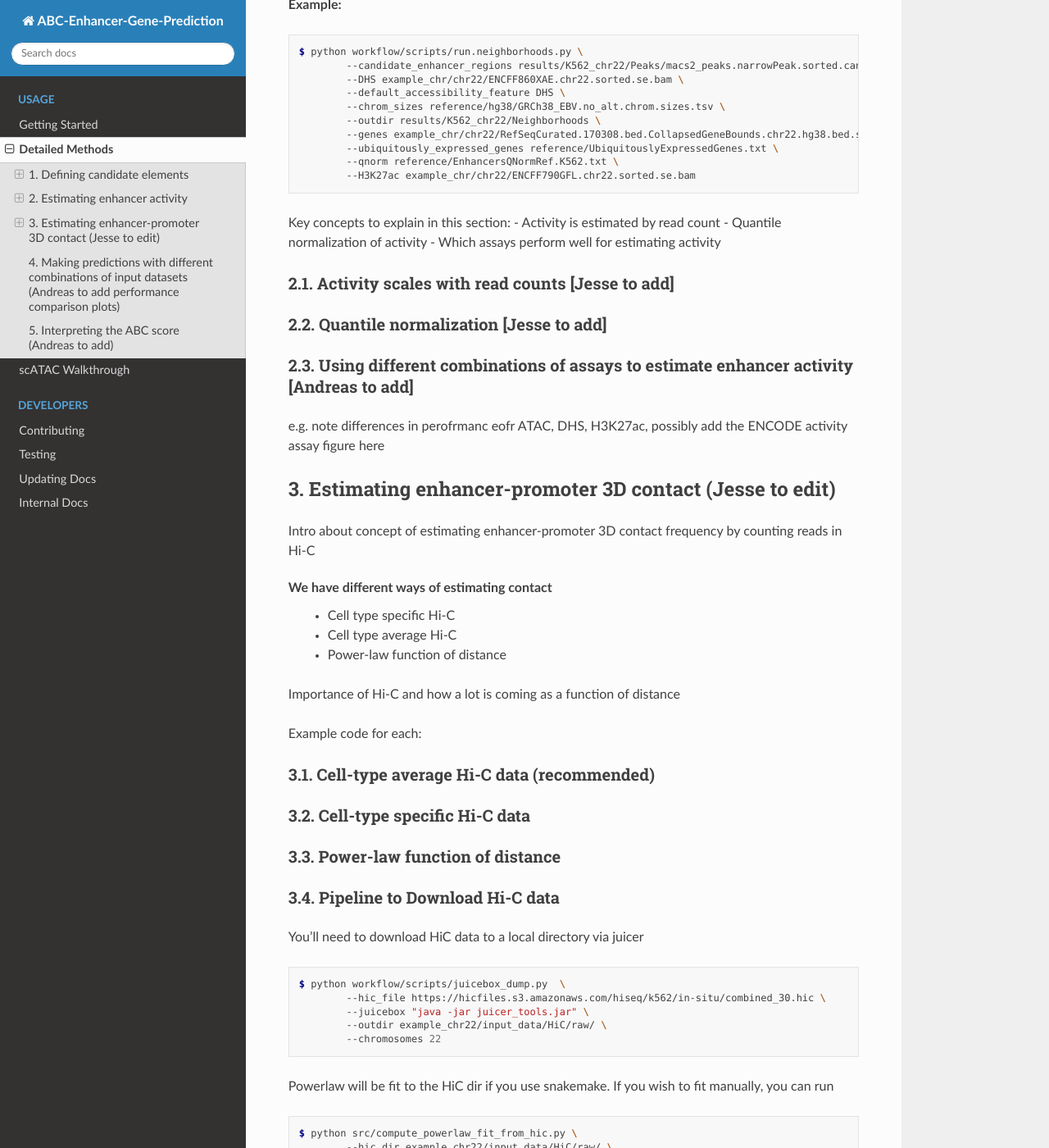
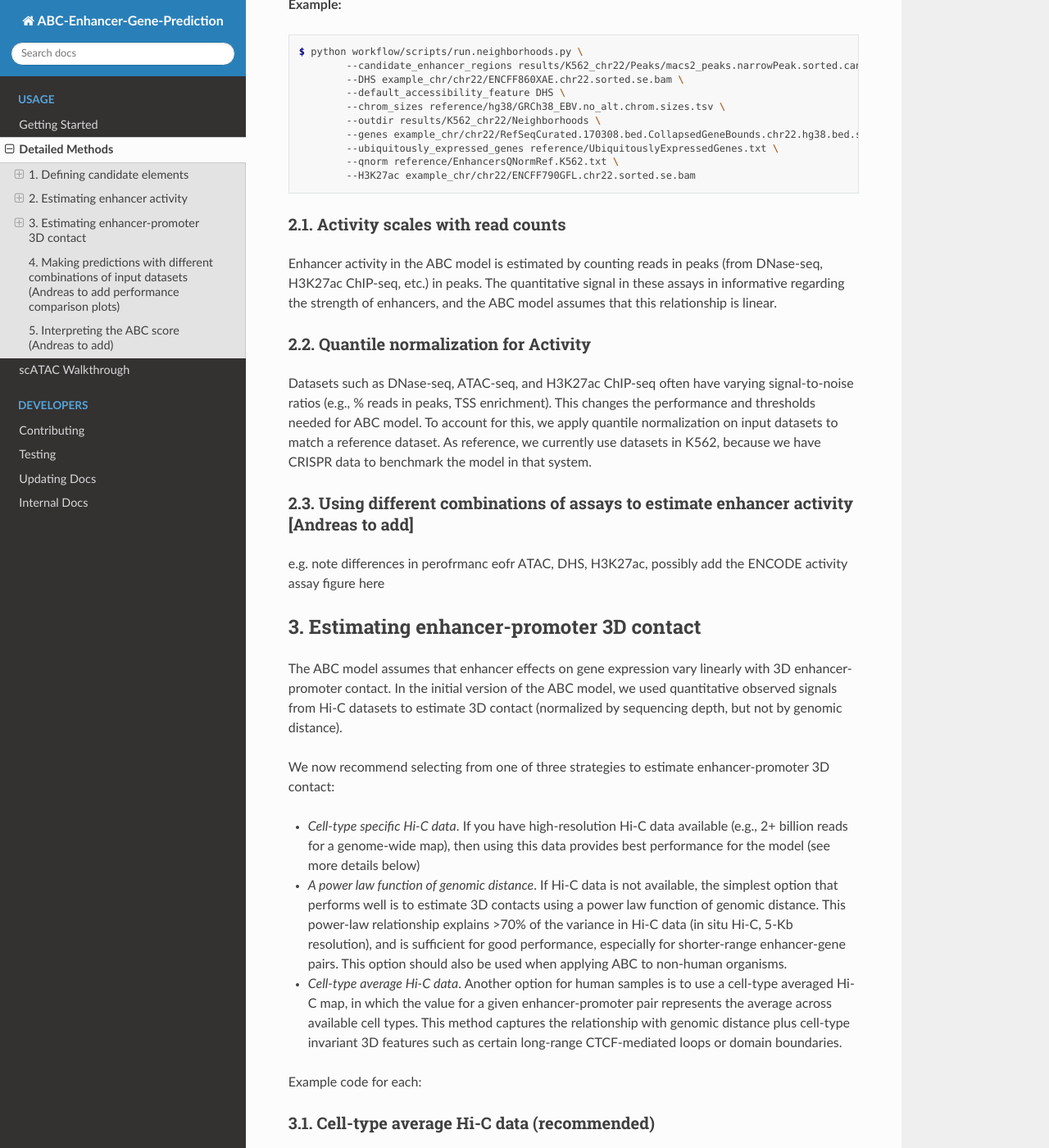
Before and after one commit to broadinstitute/ABC-Enhancer-Gene-Prediction, a Sphinx documentation site: the page built from docs/usage/methods.rst, in a window 1280 px wide and 1400 px high, scrolled down 3209 px. Shown: the whole window at 82% size. Built offline with Sphinx 7.4.7 and the Read the Docs theme 2.0.0, drawn with Linux system fonts in a browser that asks for light colours; some of the changed text lies outside the part shown.

Commit message:
Update methods.rst
Edited contact, activity sections

```diff
--- a/docs/usage/methods.rst
+++ b/docs/usage/methods.rst
@@ -122,34 +122,28 @@ Description:
 		--qnorm reference/EnhancersQNormRef.K562.txt \
 		--H3K27ac example_chr/chr22/ENCFF790GFL.chr22.sorted.se.bam
 
-Key concepts to explain in this section:
-- Activity is estimated by read count
-- Quantile normalization of activity
-- Which assays perform well for estimating activity
+2.1. Activity scales with read counts
+^^^^^^^^^^^^^^^^^^^^^^^^^^^^
+Enhancer activity in the ABC model is estimated by counting reads in peaks (from DNase-seq, H3K27ac ChIP-seq, etc.) in peaks. The quantitative signal in these assays in informative regarding the strength of enhancers, and the ABC model assumes that this relationship is linear.
 
-
-
-2.1. Activity scales with read counts [Jesse to add]
+2.2. Quantile normalization for Activity
 ^^^^^^^^^^^^^^^^^^^^^^^^^^^^
-
-2.2. Quantile normalization [Jesse to add]
-^^^^^^^^^^^^^^^^^^^^^^^^^^^^
+Datasets such as DNase-seq, ATAC-seq, and H3K27ac ChIP-seq often have varying signal-to-noise ratios (e.g., % reads in peaks, TSS enrichment). This changes the performance and thresholds needed for ABC model. To account for this, we apply quantile normalization on input datasets to match a reference dataset. As reference, we currently use datasets in K562, because we have CRISPR data to benchmark the model in that system.
 
 2.3. Using different combinations of assays to estimate enhancer activity [Andreas to add]
 ^^^^^^^^^^^^^^^^^^^^^^^^^^^^
 e.g. note differences in perofrmanc eofr ATAC, DHS, H3K27ac, possibly add the ENCODE activity assay figure here
 
 
-3. Estimating enhancer-promoter 3D contact (Jesse to edit)
+3. Estimating enhancer-promoter 3D contact
 ------------------------------------------
-Intro about concept of estimating enhancer-promoter 3D contact frequency by counting reads in Hi-C
+The ABC model assumes that enhancer effects on gene expression vary linearly with 3D enhancer-promoter contact. In the initial version of the ABC model, we used quantitative observed signals from Hi-C datasets to estimate 3D contact (normalized by sequencing depth, but not by genomic distance).
 
-We have different ways of estimating contact
-	- Cell type specific Hi-C
-	- Cell type average Hi-C
-	- Power-law function of distance
+We now recommend selecting from one of three strategies to estimate enhancer-promoter 3D contact:
 
-Importance of Hi-C and how a lot is coming as a function of distance
+- *Cell-type specific Hi-C data*. If you have high-resolution Hi-C data available (e.g., 2+ billion reads for a genome-wide map), then using this data provides best performance for the model (see more details below)
+- *A power law function of genomic distance*. If Hi-C data is not available, the simplest option that performs well is to estimate 3D contacts using a power law function of genomic distance. This power-law relationship explains >70% of the variance in Hi-C data (in situ Hi-C, 5-Kb resolution), and is sufficient for good performance, especially for shorter-range enhancer-gene pairs. This option should also be used when applying ABC to non-human organisms.
+- *Cell-type average Hi-C data*. Another option for human samples is to use a cell-type averaged Hi-C map, in which the value for a given enhancer-promoter pair represents the average across available cell types. This method captures the relationship with genomic distance plus cell-type invariant 3D features such as certain long-range CTCF-mediated loops or domain boundaries.
 
 
 Example code for each:
@@ -185,6 +179,26 @@ Powerlaw will be fit to the HiC dir if you use snakemake. If you wish to fit man
 		--hic_resolution 5000 \
 		--outDir example_chr22/input_data/HiC/raw/powerlaw/ \
 
+
+3.5. Detailed considerations regarding estimation of 3D contact from Hi-C data
+
+Starting from raw read counts in a Hi-C matrix, we perform several processing steps to normalize the data and handle missing or sparse data.
+
+Normalization:
+
+- We use SCALE or KR normalization to normalize by coverage in rows and columns
+- For rows and columns from ENCODE Hi-C experiments corresponding to SCALE normalization factors < 0.25, we did not use SCALE normalization (these typically correspond to 5-kb bins with very few reads). Instead, we linearly interpolated the Hi-C signal in these bins by calculating an expected value based on power-law fit
+- Each diagonal entry of the Hi-C matrix was replaced by the maximum of its four neighboring entries. This step is taken because the diagonal of the Hi-C contact map corresponds to the measured contact frequency between a 5-kb region of the genome and itself. The signal in bins on the diagonal can include restriction fragments that self-ligate to form a circle, or adjacent fragments that re-ligate, which are not representative of contact frequency. Empirically, we observed that the Hi-C signal in the diagonal bin was not well correlated with either of its neighboring bins and was influenced by the number of restriction sites contained in the bin.
+
+We then compute Contact for an element-gene pair by rescaling the data as follows:
+
+- We set the Contact of the element-gene pair to the Hi-C signal at the bin of this row corresponding to the midpoint of E. For element-gene pairs that do not have a corresponding contact value (i.e., NaN), we set contact to zero.
+- For distances greater than 5 kb, we added a small adjustment (pseudocount) based on the power law expected count at a given distance threshold (as predicted by the power-law relationship between contact frequency and genomic distance). The distance threshold is usually determined by the resolution of the Hi-C data used. Distances less than 5 kb were given the pseudocount computed at 5 kb. We compute the power law by utilizing the steps in Section 6.3.
+- We found that different Hi-C datasets have slightly different power-law parameters. To weight all cell types equally in generating an average Hi-C profile, we scale the Hi-C profile in a given cell type by the cell-type specific gamma parameter from the power law relationship in that cell type. The scaling factor at distance d is given by d ^ (gamma_ref – gamma_celltype), where gamma_ref is the reference gamma parameter.
+
+Other considerations:
+
+- We currently use Hi-C data at 5-Kb resolution.  Note that increasing the resolution is expected to affect the performance of the model both because of the potential sparsity in the data and because of the approach to normalizing Contact close to the TSS described above.
 
 
 4. Making predictions with different combinations of input datasets  (Andreas to add performance comparison plots)
```
